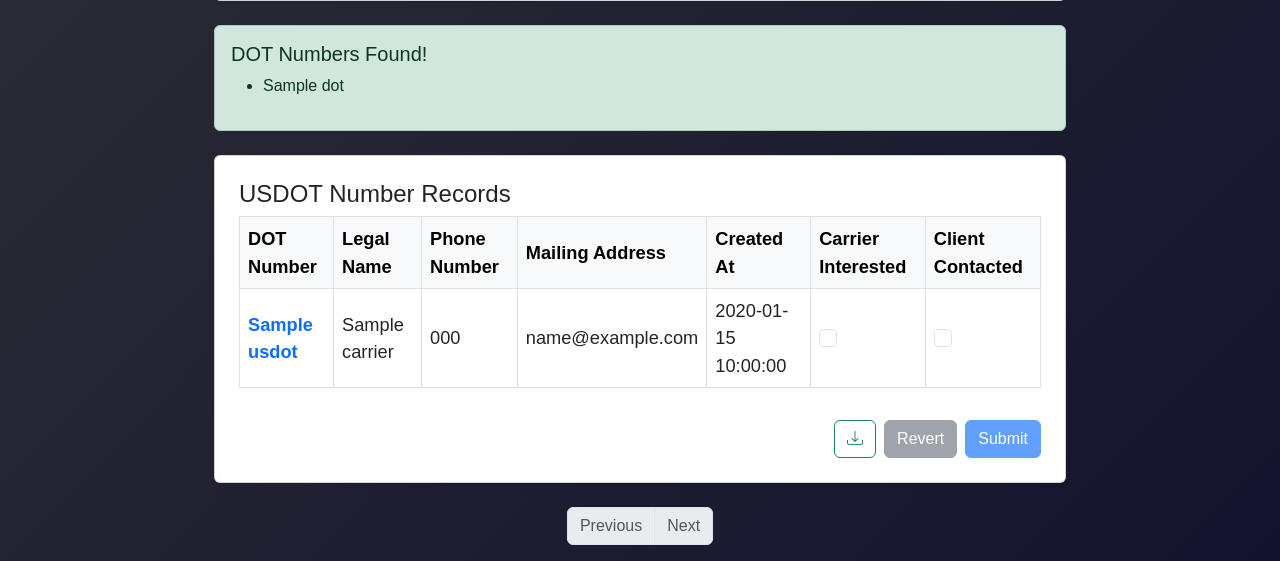
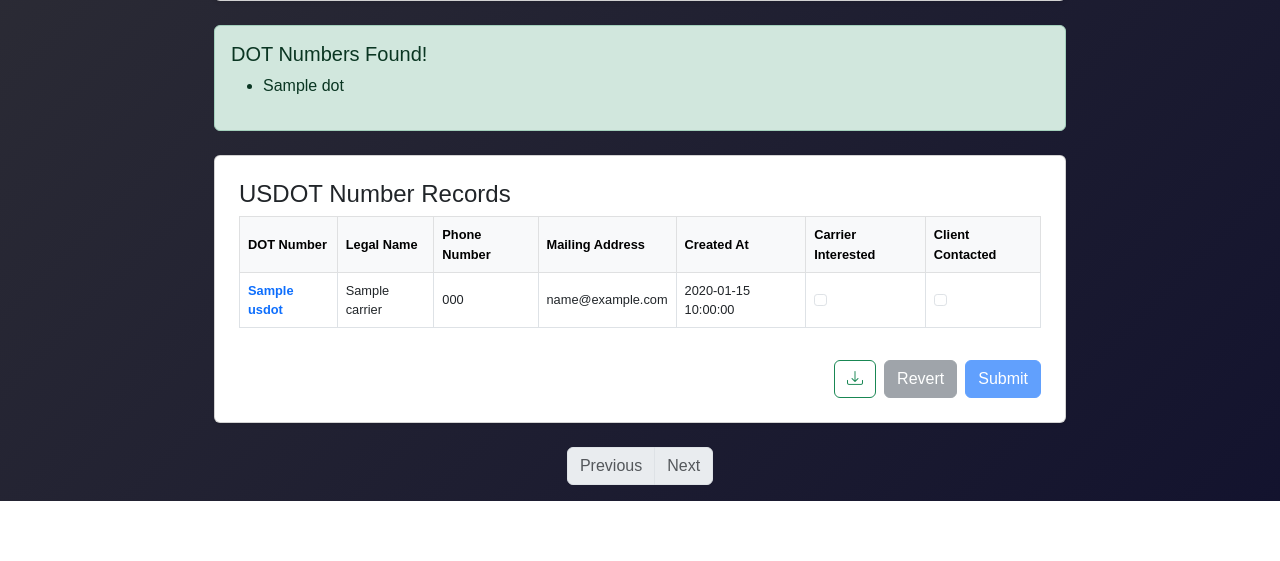
Before and after one commit to marshall-johnson/usdot_lookup_tool, a FastAPI app: template app/templates/dashboard.html in a window 1280 px wide. Shown: the part 645-1206 px from the top of the page. After the commit the page ends 1146 px from the top, so only its background shows below. Run offline with FastAPI, Linux system fonts and the light colour scheme; the template is opened without the code that fills it: most values are stand-ins (such as "Sample title", 1, 10 or a date in 2020); grey boxes marked "Sample" are stand-in pictures; parts of the project's set-up code (start-up, migrations or seed data) failed here and were passed over; some libraries are stand-ins or nearby versions.

Commit message:
Fix fontsize on fullscreen making table bigger than container card

```diff
--- a/app/templates/base_dashboard.html
+++ b/app/templates/base_dashboard.html
@@ -27,7 +27,7 @@
         }
         .table th, .table td {
             vertical-align: middle;
-            font-size: 0.9rem;
+            font-size: clamp(0.5rem, 1vw, 0.8rem);
         }
         .dot-link {
             text-decoration: none;
--- a/app/templates/dashboard.html
+++ b/app/templates/dashboard.html
@@ -45,34 +45,34 @@
         <table class="table table-bordered table-hover">
             <thead class="table-light">
             <tr>
-            <th style="font-size: calc(0.1em + 1.3vw);">DOT Number</th>
-            <th style="font-size: calc(0.1em + 1.3vw);">Legal Name</th>
-            <th style="font-size: calc(0.1em + 1.3vw);">Phone Number</th>
-            <th style="font-size: calc(0.1em + 1.3vw);">Mailing Address</th>
-            <th style="font-size: calc(0.1em + 1.3vw);">Created At</th>
-            <th style="font-size: calc(0.1em + 1.3vw);">Carrier Interested</th>
-            <th style="font-size: calc(0.1em + 1.3vw);">Client Contacted</th>
+            <th>DOT Number</th>
+            <th>Legal Name</th>
+            <th>Phone Number</th>
+            <th>Mailing Address</th>
+            <th>Created At</th>
+            <th>Carrier Interested</th>
+            <th>Client Contacted</th>
             </tr>
             </thead>
             <tbody>
             {% for carrier in carriers_data %}
             <tr>
-            <td style="font-size: calc(0.1em + 1.3vw);">
+            <td>
             <a href="{{ url_for('dot_carrier_details', dot_number=carrier.usdot) }}" class="dot-link">
             {{ carrier.usdot }}
             </a>
             </td>
-            <td style="font-size: calc(0.1em + 1.3vw);">{{ carrier.legal_name }}</td>
-            <td style="font-size: calc(0.1em + 1.3vw);">{{ carrier.phone }}</td>
-            <td style="font-size: calc(0.1em + 1.3vw);">{{ carrier.mailing_address }}</td>
-            <td style="font-size: calc(0.1em + 1.3vw);">{{ carrier.max_ocr_timestamp }}</td>
-            <td style="font-size: calc(0.1em + 1.3vw);">
+            <td>{{ carrier.legal_name }}</td>
+            <td>{{ carrier.phone }}</td>
+            <td>{{ carrier.mailing_address }}</td>
+            <td>{{ carrier.max_ocr_timestamp }}</td>
+            <td>
             <input type="checkbox" class="form-check-input checkbox-track"
                data-usdot="{{ carrier.usdot }}"
                data-field="carrier_interested"
                {% if carrier.carrier_interested %}checked{% endif %}>
             </td>
-            <td style="font-size: calc(0.1em + 1.3vw);">
+            <td>
             <input type="checkbox" class="form-check-input checkbox-track"
                data-usdot="{{ carrier.usdot }}"
                data-field="carrier_contacted"
```
Also changed, not shown: app/templates/lookup_history.html (+12 -12 lines).
